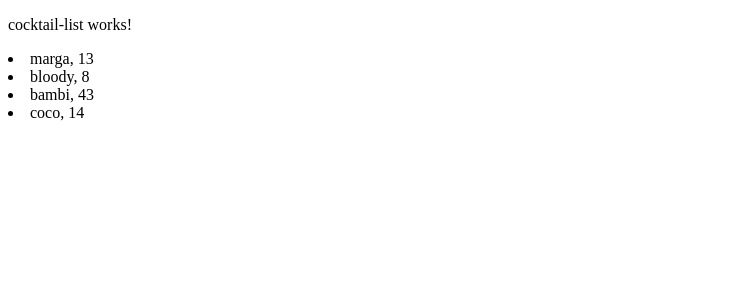
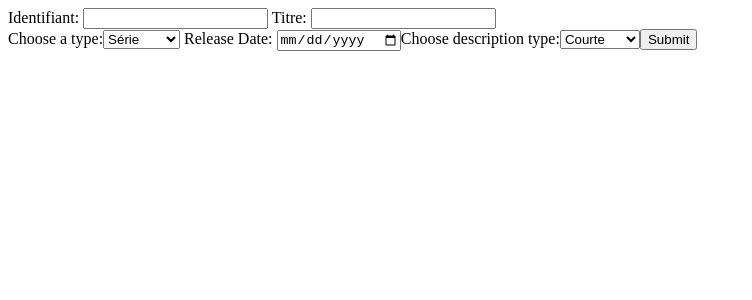
Before and after one commit to Yuuki1337/AngularTest, an Angular app: page / in a window 1280 px wide. Shown: the top 300 px of the page, without its empty margins (0-752 px from the left). Built offline with nearby package versions, Linux system fonts and the light colour scheme.

Commit message:
reactive quest

```diff
--- a/src/app/app.component.html
+++ b/src/app/app.component.html
@@ -1,2 +1,2 @@
 <!--The content below is only a placeholder and can be replaced.-->
-<app-cocktail-list></app-cocktail-list>
+<app-search-movie></app-search-movie>
--- /dev/null
+++ b/src/app/profile-editor/profile-editor.component.html
@@ -0,0 +1,19 @@
+<form [formGroup]="profileForm" (ngSubmit)="onSubmit()">
+
+  <label>
+    First Name:
+    <input type="text" formControlName="firstName" required>
+  </label>
+
+  <label>
+    Last Name:
+    <input type="text" formControlName="lastName">
+  </label>
+
+  <button type="submit" [disabled]="!profileForm.valid">Submit</button>
+
+</form>
+
+<p>
+  Form Status: {{ profileForm.status }}
+</p>
--- /dev/null
+++ b/src/app/profile-editor/profile-editor.component.ts
@@ -0,0 +1,34 @@
+import { Component, OnInit } from '@angular/core';
+import { FormBuilder } from '@angular/forms'
+import { Validators } from '@angular/forms'
+
+@Component({
+  selector: 'app-profile-editor',
+  templateUrl: './profile-editor.component.html',
+  styleUrls: ['./profile-editor.component.css']
+})
+export class ProfileEditorComponent implements OnInit {
+
+  profileForm = this.fb.group({
+    firstName: ['', Validators.required],
+    lastName: [''],
+    address: this.fb.group({
+      street: [''],
+      city: [''],
+      state: [''],
+      zip: ['']
+    }),
+  });
+
+
+  constructor(private fb: FormBuilder) { }
+
+  ngOnInit() {
+  }
+
+
+  onSubmit() {
+    // TODO: Use EventEmitter with form value
+    console.warn(this.profileForm.value);
+  }
+}
--- /dev/null
+++ b/src/app/search-movie/Validators.ts
@@ -0,0 +1,45 @@
+import { AbstractControl, ValidatorFn, ValidationErrors, FormControl, FormGroup } from '@angular/forms'
+
+export function isRequiredValidator(identifiant, titre): ValidatorFn {
+
+
+
+    return (control: AbstractControl): ValidationErrors | null => {
+
+        const value1 = control.get(identifiant).value;
+        // Get second control value
+        const value2 = control.get(titre).value;
+        console.log(value1)
+        console.log(value2)
+
+            if(value1 == "" && value2 == ""){
+
+                return { 'isRequired':{value: false , expected: true}}
+
+    }
+
+    else {
+
+        return  null
+
+    }
+
+}
+}
+export function rangeDateValidator(min: Date,max: Date){
+
+    return (control: AbstractControl): ValidationErrors | null => {
+        // parse control value to Date
+
+        const date = new Date(control.value);
+        // check if control value is superior to date given in parameter
+        if (min.getTime() < date.getTime() &&  date.getTime() < max.getTime()) {
+          return null;
+        } else {
+          // 'min' is the error key
+          return { 'min': { value: control.value, expected: min } };
+
+        }
+      };
+
+}
--- /dev/null
+++ b/src/app/search-movie/search-movie.component.html
@@ -0,0 +1,42 @@
+<form [formGroup]="filmListe" (ngSubmit)="onSubmit()" #myForm="ngForm">
+<div class= "title" formGroupName="title">
+<label>
+  Identifiant:
+  <input name="identifiant"   formControlName="identifiant">
+</label>
+<label>
+  Titre:
+  <input name="titre"  formControlName ="titre">
+</label>
+<div *ngIf="submitted && filmListe.controls['title'].errors?.isRequired">
+    <span >L'un des deux champs 'Identifiant' ou 'Titre' doit être renseigné</span>
+  </div>
+</div>
+
+
+
+<label for="type">Choose a type:</label>
+
+<select formControlName="type">
+
+    <option *ngFor="let item of typeList" [ngValue]="item">{{item}}</option>
+</select>
+
+<label>
+  Release Date:
+  <input name="date" formControlName="releaseDate" type="date">
+</label>
+<div *ngIf="submitted && filmListe.controls.releaseDate.errors">
+  <span *ngIf="filmListe.controls.releaseDate.errors.min">"L'année doit être comprise entre {{dateMin}} et {{maxDate | date:'yyyy'}} "</span>
+</div>
+
+<label for="fiche">Choose description type:</label>
+
+<select formControlName="fiche">
+
+    <option *ngFor="let item of descList" [ngValue]="item">{{item}}</option>
+</select>
+
+
+<button type="submit">Submit</button>
+</form>
--- /dev/null
+++ b/src/app/search-movie/search-movie.component.ts
@@ -0,0 +1,96 @@
+import { Component, OnInit } from '@angular/core';
+import { FormControl, Validators, FormArray } from '@angular/forms'
+import { FormBuilder,FormsModule} from '@angular/forms'
+import { Validator } from '@angular/forms'
+import { isRequiredValidator, rangeDateValidator } from './Validators'
+@Component({
+  selector: 'app-search-movie',
+  templateUrl: './search-movie.component.html',
+  styleUrls: ['./search-movie.component.css']
+})
+export class SearchMovieComponent implements OnInit {
+
+  dateMin = 1900
+  descList = ["Courte","Complète"]
+  typeList = ["Série", "Films", "Episodes"]
+  minDate = new Date(1900)
+  maxDate = new Date()
+  submitted = false
+
+
+  filmListe = this.fb.group({
+    title : this.fb.group({
+      identifiant: ['', Validators.required],
+      titre: ['',Validators.required],
+    },
+    {
+      validators : isRequiredValidator('identifiant', 'titre')
+    }),
+    type : [this.typeList[0]],
+
+    releaseDate: ['', [Validators.required, rangeDateValidator(this.minDate,this.maxDate)]],
+
+    fiche: [''],
+
+
+  })
+
+
+
+  constructor(private fb : FormBuilder) {
+
+
+  }
+
+  // addBoxes() {
+  //   // create FormGroup with two FormControl
+  //   const typeForm = this.fb.group({
+  //     série: [''],
+  //     film: [''],
+  //     épisode:['']
+  //   });
+  //   // parse abstract control to FormArray
+  //   const type = this.filmListe.get('type') as FormArray;
+  //   // add new FormGroup to control 'payments'
+  //   type.push(typeForm);
+  //   console.log(type)
+
+  // }
+
+
+get identifiant() {
+  return this.filmListe.get('identifiant');
+}
+
+get titre() {
+
+  return this.filmListe.get('titre')
+}
+
+initFiche() {
+  // Update FormGroup
+  this.filmListe.patchValue({
+    fiche: "Courte"
+  })
+}
+
+onSubmit() {
+  this.submitted = true
+  console.log(this.filmListe.value as JSON)
+}
+
+  ngOnInit() {
+
+
+    this.initFiche()
+
+    this.filmListe.valueChanges
+      // listen to value change
+      .subscribe(value => {
+        console.log('filmListe value changes : ', value);
+});
+
+
+  }
+
+}
```
Also changed, not shown: src/app/app.module.ts (+9 -2 lines), src/app/profile-editor/profile-editor.component.css (added), src/app/search-movie/search-movie.component.css (added), 2 other files (tests, documents, lock files or other folders).
